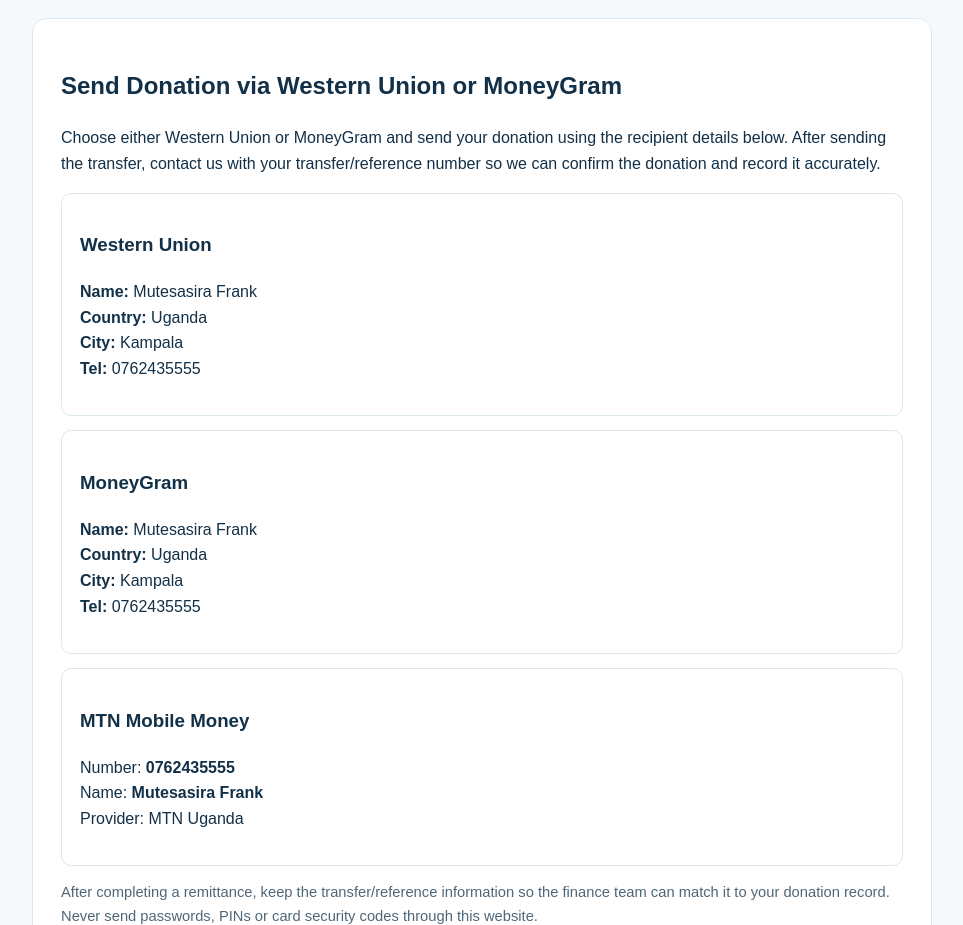
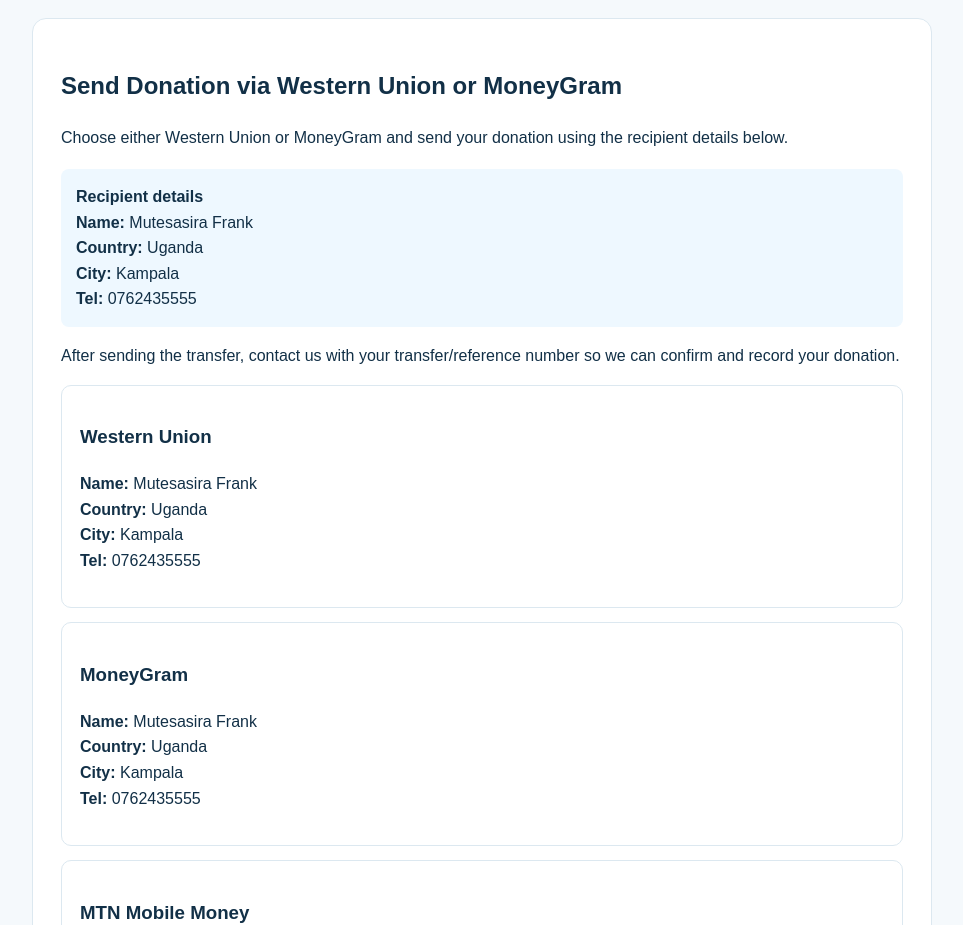
Before and after one commit to frankmutesasira-maker/Clean-water-for-Uganda-, a plain HTML site: page donate.html in a window 1280 px wide. Shown: the part 1760-2685 px from the top of the page, without its empty margins (158-1121 px from the left). Drawn offline with Linux system fonts and the light colour scheme.

Commit message:
Present donation recipient details clearly

```diff
--- a/donate.html
+++ b/donate.html
@@ -45,7 +45,9 @@
 
 <div class="card">
 <h2>Send Donation via Western Union or MoneyGram</h2>
-<p>Choose either Western Union or MoneyGram and send your donation using the recipient details below. After sending the transfer, contact us with your transfer/reference number so we can confirm the donation and record it accurately.</p>
+<p>Choose either Western Union or MoneyGram and send your donation using the recipient details below.</p>
+<div class="notice"><strong>Recipient details</strong><br><strong>Name:</strong> Mutesasira Frank<br><strong>Country:</strong> Uganda<br><strong>City:</strong> Kampala<br><strong>Tel:</strong> 0762435555</div>
+<p>After sending the transfer, contact us with your transfer/reference number so we can confirm and record your donation.</p>
 <div class="method"><h3>Western Union</h3><p><strong>Name:</strong> Mutesasira Frank<br><strong>Country:</strong> Uganda<br><strong>City:</strong> Kampala<br><strong>Tel:</strong> 0762435555</p></div>
 <div class="method"><h3>MoneyGram</h3><p><strong>Name:</strong> Mutesasira Frank<br><strong>Country:</strong> Uganda<br><strong>City:</strong> Kampala<br><strong>Tel:</strong> 0762435555</p></div>
 <div class="method"><h3>MTN Mobile Money</h3><p>Number: <strong>0762435555</strong><br>Name: <strong>Mutesasira Frank</strong><br>Provider: MTN Uganda</p></div>
```
